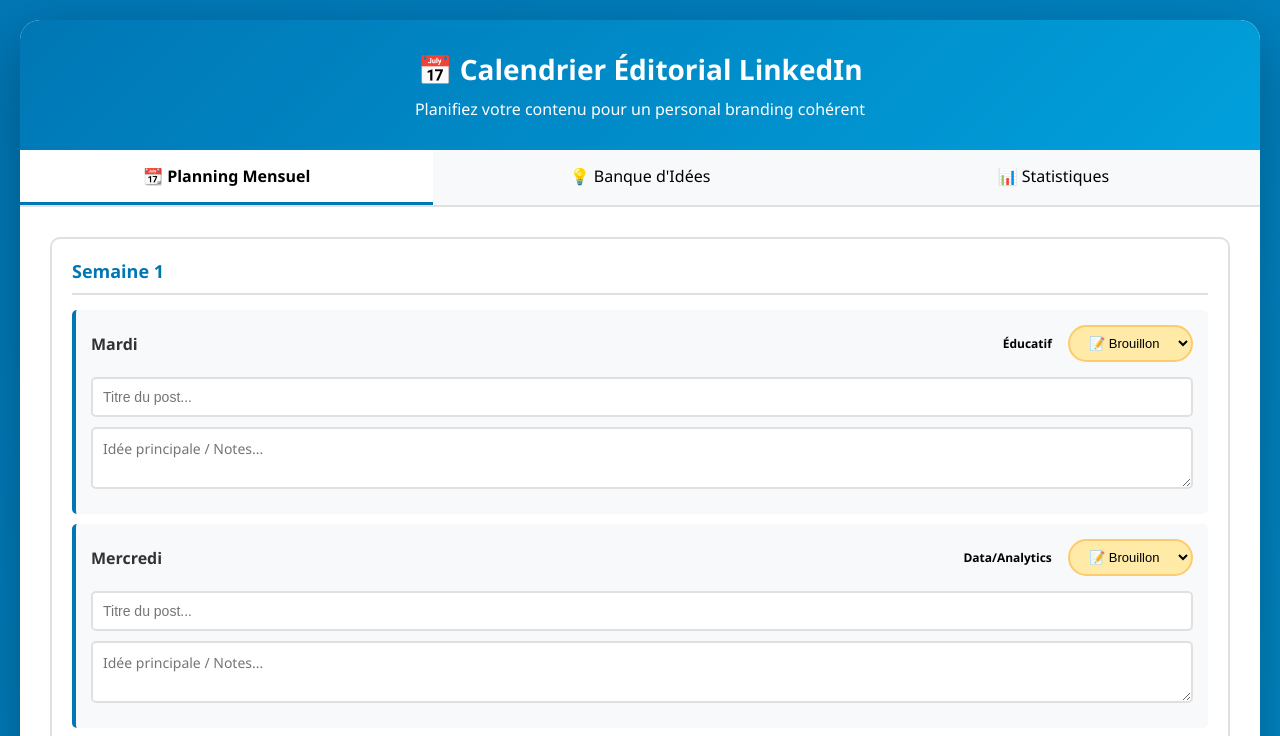
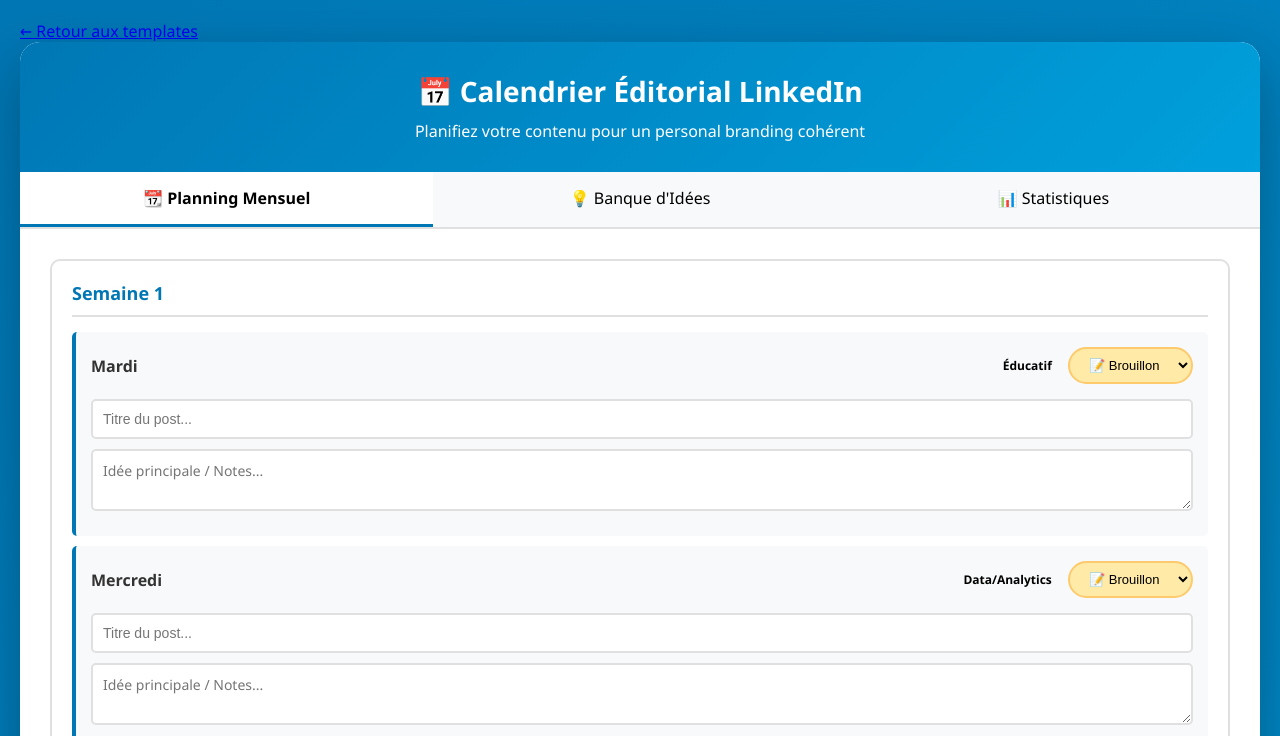
Before and after one commit to CelestineT/templates-data-analyst, a plain HTML site: page calendrier-linkedin.html in a window 1280 px wide. Shown: the top 736 px of the page. Drawn offline with Linux system fonts and the light colour scheme.

Commit message:
Update calendrier-linkedin.html

```diff
--- a/calendrier-linkedin.html
+++ b/calendrier-linkedin.html
@@ -258,6 +258,8 @@
     </style>
 </head>
 <body>
+    <a href="index.html" class="back-btn">← Retour aux templates</a>
+
     <div class="container">
         <div class="header">
             <h1>📅 Calendrier Éditorial LinkedIn</h1>
```
